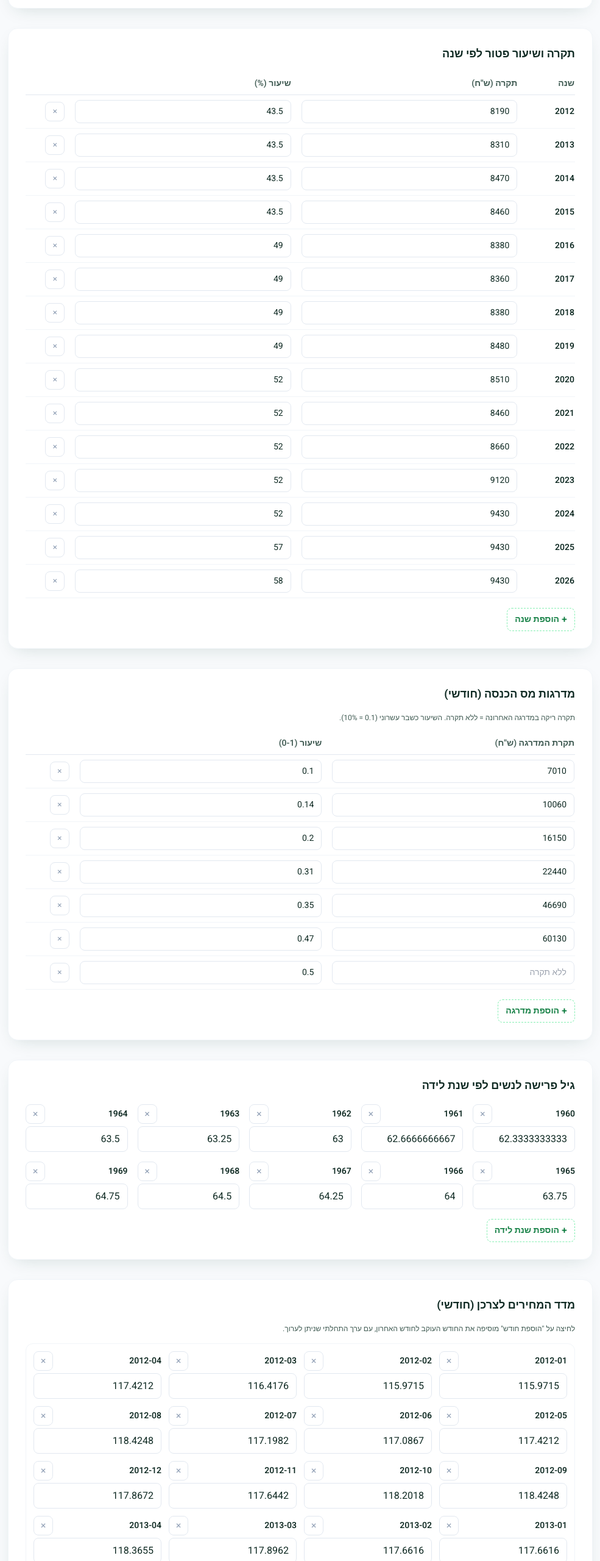
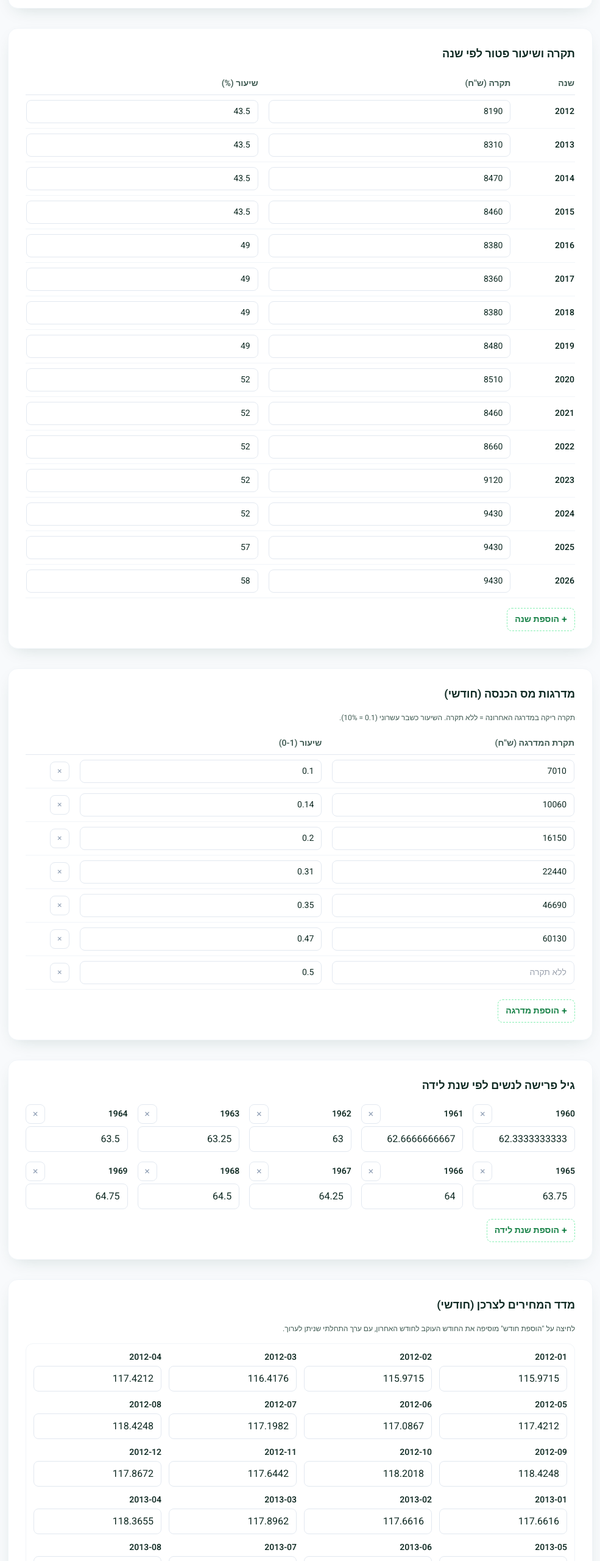
Before and after one commit to saarbam21/ecosystem, a Next.js app: page /private/parameters in a window 1280 px wide. Shown: the part 1266-3826 px from the top of the page at 61% size, without its empty margins (147-1132 px from the left). Built offline with nearby package versions, Linux system fonts and the light colour scheme.

Commit message:
Parameters editor: drop delete control for CPI months and exempt years
Past CPI readings and per-year exemption ceilings are historical and
should not be removed, so keep only the add action for those two
sections. Add/remove stays on tax brackets and women retirement years.

```diff
--- a/app/private/parameters/page.jsx
+++ b/app/private/parameters/page.jsx
@@ -155,15 +155,6 @@ export default function ParametersPage() {
     });
     setDirty(true);
   }
-  function removeExemptYear(year) {
-    setCfg((c) => {
-      const next = { ...c.exemptByYear };
-      delete next[year];
-      return { ...c, exemptByYear: next };
-    });
-    setDirty(true);
-  }
-
   function addBracket() {
     setCfg((c) => ({
       ...c,
@@ -195,15 +186,6 @@ export default function ParametersPage() {
     });
     setDirty(true);
   }
-  function removeCpiMonth(key) {
-    setCfg((c) => {
-      const next = { ...c.cpiMonthly };
-      delete next[key];
-      return { ...c, cpiMonthly: next };
-    });
-    setDirty(true);
-  }
-
   function addWomenYear() {
     setCfg((c) => {
       const years = Object.keys(c.womenRetirementByBirthYear).sort();
@@ -442,8 +424,7 @@ export default function ParametersPage() {
               <tr className="border-b border-slate-200 text-right text-ink-soft">
                 <th className="py-2 pe-4 font-semibold">שנה</th>
                 <th className="py-2 pe-4 font-semibold">תקרה (ש''ח)</th>
-                <th className="py-2 pe-4 font-semibold">שיעור (%)</th>
-                <th className="py-2 font-semibold" aria-label="מחיקה"></th>
+                <th className="py-2 font-semibold">שיעור (%)</th>
               </tr>
             </thead>
             <tbody>
@@ -456,14 +437,11 @@ export default function ParametersPage() {
                       onChange={(v) => setExemptYear(y, "ceiling", v)}
                     />
                   </td>
-                  <td className="py-2 pe-4">
+                  <td className="py-2">
                     <NumberInput
                       value={cfg.exemptByYear[y].rate}
                       onChange={(v) => setExemptYear(y, "rate", v)}
                     />
-                  </td>
-                  <td className="py-2">
-                    <RemoveButton onClick={() => removeExemptYear(y)} />
                   </td>
                 </tr>
               ))}
@@ -554,16 +532,12 @@ export default function ParametersPage() {
         <div className="max-h-96 overflow-y-auto rounded-xl border border-slate-100">
           <div className="grid gap-3 p-3 sm:grid-cols-3 lg:grid-cols-4">
             {cpiKeys.map((k) => (
-              <div key={k}>
-                <div className="mb-1 flex items-center justify-between">
-                  <span className="text-sm font-semibold text-ink">{k}</span>
-                  <RemoveButton onClick={() => removeCpiMonth(k)} />
-                </div>
+              <Field key={k} label={k}>
                 <NumberInput
                   value={cfg.cpiMonthly[k]}
                   onChange={(v) => setCpi(k, v)}
                 />
-              </div>
+              </Field>
             ))}
           </div>
         </div>
```
